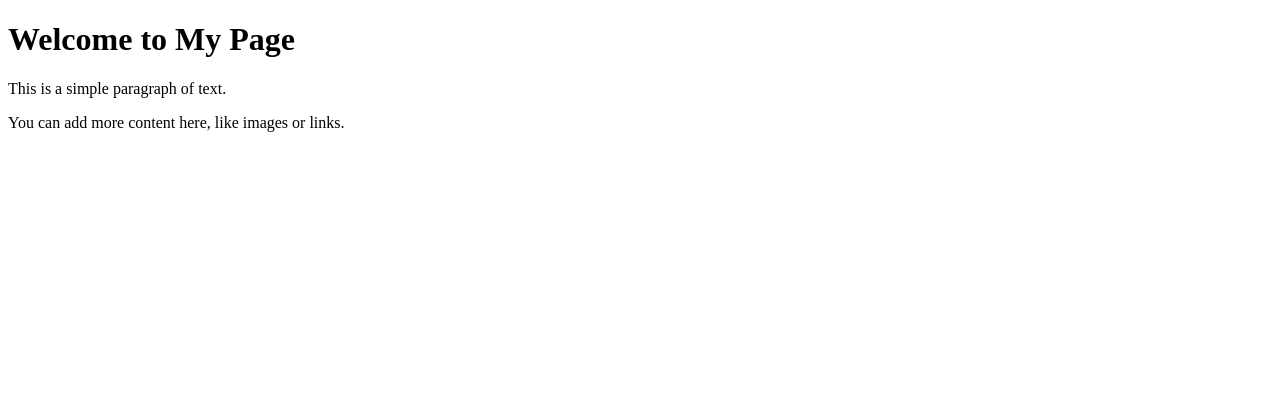
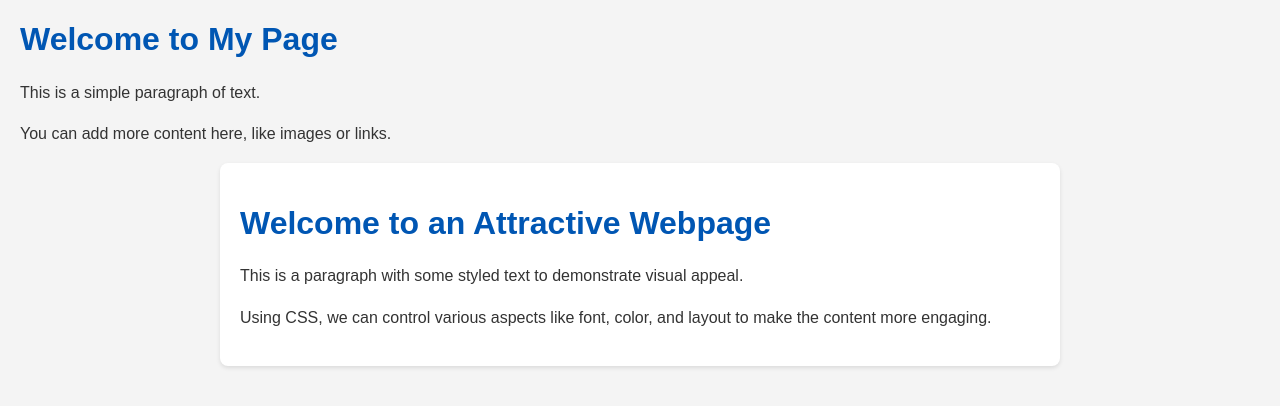
Before and after one commit to patel716/mywebsite, a plain HTML site: page index.html in a window 1280 px wide. Drawn offline with Linux system fonts and the light colour scheme.

Commit message:
Update index.html

```diff
--- a/index.html
+++ b/index.html
@@ -11,3 +11,40 @@
     <p>You can add more content here, like images or links.</p>
 </body>
 </html>
+<!DOCTYPE html>
+<html lang="en">
+<head>
+    <meta charset="UTF-8">
+    <meta name="viewport" content="width=device-width, initial-scale=1.0">
+    <title>Attractive Webpage</title>
+    <style>
+        body {
+            font-family: Arial, sans-serif;
+            background-color: #f4f4f4;
+            color: #333;
+            margin: 20px;
+        }
+        h1 {
+            color: #0056b3;
+        }
+        p {
+            line-height: 1.6;
+        }
+        .container {
+            max-width: 800px;
+            margin: 0 auto;
+            background-color: #fff;
+            padding: 20px;
+            border-radius: 8px;
+            box-shadow: 0 2px 4px rgba(0,0,0,0.1);
+        }
+    </style>
+</head>
+<body>
+    <div class="container">
+        <h1>Welcome to an Attractive Webpage</h1>
+        <p>This is a paragraph with some styled text to demonstrate visual appeal.</p>
+        <p>Using CSS, we can control various aspects like font, color, and layout to make the content more engaging.</p>
+    </div>
+</body>
+</html>
```
